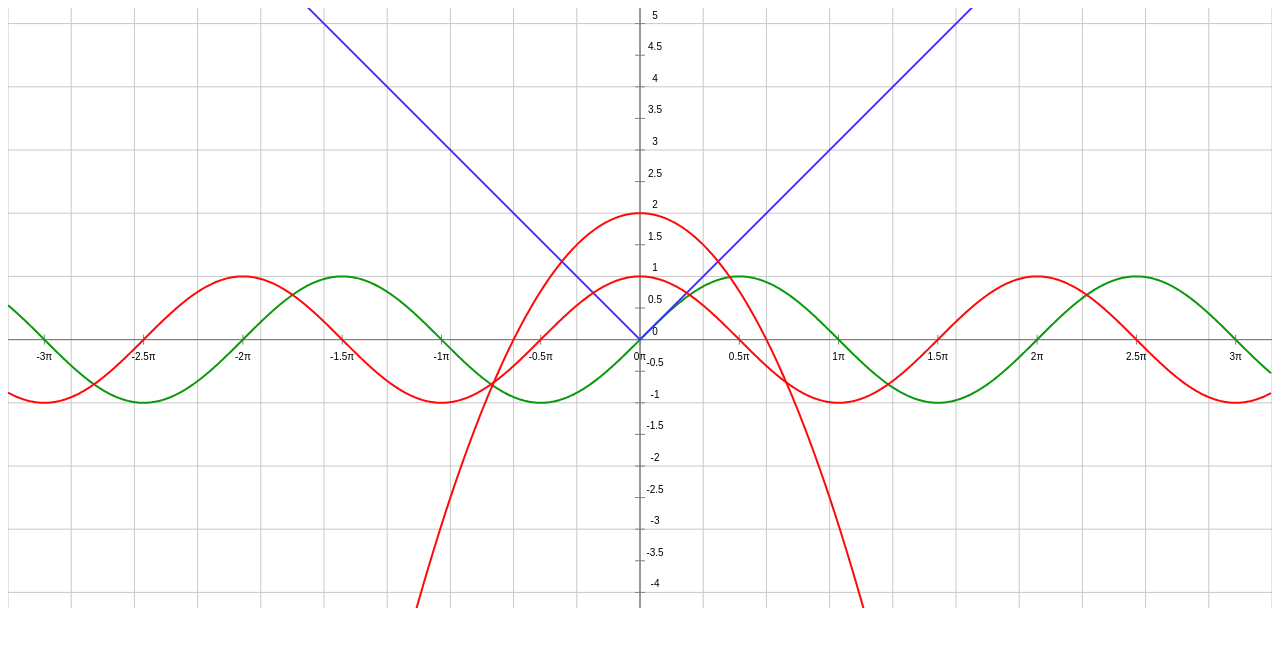
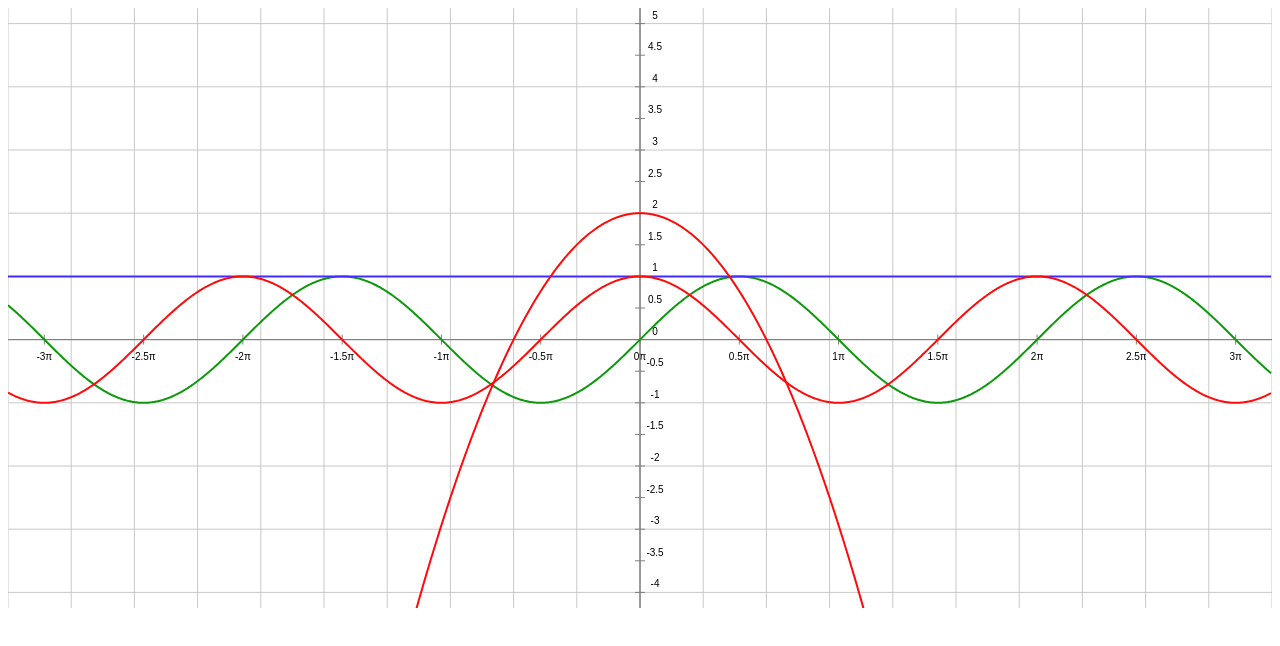
Before and after one commit to bastidest/graphity, a plain HTML site: page index.html in a window 1280 px wide. Drawn offline with nearby package versions, Linux system fonts and the light colour scheme.

Commit message:
implemented public update method

```diff
--- a/graphity.js
+++ b/graphity.js
@@ -269,7 +269,7 @@
         var x = pix2coord(mouse.relX, undefined).x;
         for (var i = 0; i < settings.graphs.length; i++) {
           var g = settings.graphs[i];
-          if(!g.bubble && !g.selected) {
+          if(!g.visible || !g.bubble && !g.selected) {
             continue;
           }
           var y = g.func(x);
@@ -362,8 +362,11 @@
       draw();
     });
 
+    this.update = function() {
+      draw();
+    };
+
     return this;
   };
 
-
 }(jQuery));
--- a/index.html
+++ b/index.html
@@ -77,6 +77,7 @@
       myoptions.graphs[1].func = function(x) { return 1; };
       myoptions.graphs[1].visible = false;
       myoptions.graphs[1].visible = true;
+      graphity.update();
     </script>
   </body>
 </html>
```
